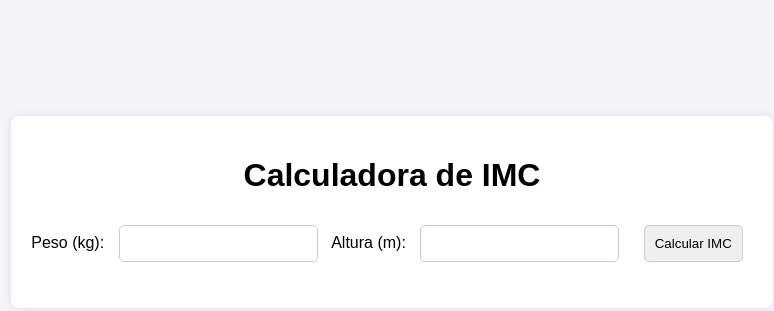
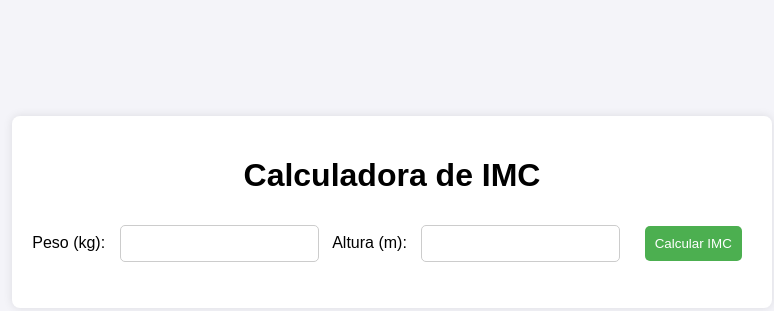
Before and after one commit to ambarchancay1/Calculadora, a plain HTML site: page index.html in a window 1280 px wide. Shown: the part 188-499 px from the top of the page, without its empty margins (248-1022 px from the left). Drawn offline with Linux system fonts and the light colour scheme.

Commit message:
Segundo commit

```diff
--- a/style.css
+++ b/style.css
@@ -20,3 +20,12 @@ input, button {
     border-radius: 5px;
     border: 1px solid #ccc;
 }
+button {
+    background-color: #4CAF50;
+    color: white;
+    border: none;
+    cursor: pointer;
+}
+button:hover {
+    background-color: #45a049;
+}
```
